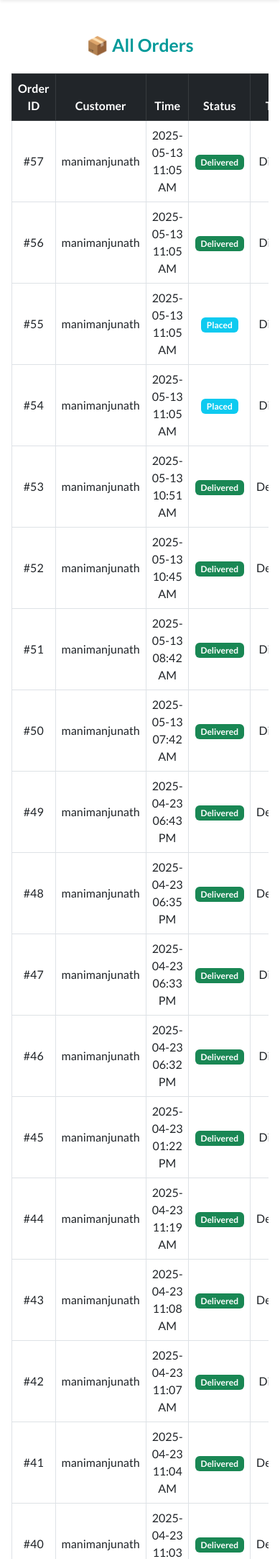
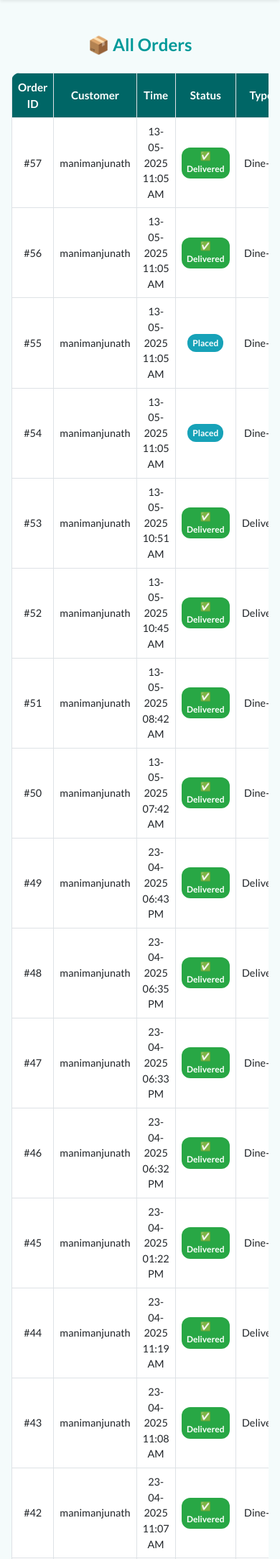
Before and after one commit to manii5228/Thayin_Suvai, a Flask app: page /admin/orders in a window 390 px wide. Shown: the part 56-2222 px from the top of the page at 72% size. Run offline with Flask 3, Linux system fonts and the light colour scheme.

Commit message:
changed the some of the functionalities according to client requriments

```diff
--- a/app.py
+++ b/app.py
@@ -491,27 +491,6 @@ def manage_address():
     addresses = Address.query.filter_by(customer_id=session['user_id']).all()
     return render_template('address.html', addresses=addresses)
 
-@app.route('/menu/search')
-def search_menu():
-    query = request.args.get('query', '').strip()
-    veg_filter = request.args.get('veg')
-    sort_price = request.args.get('sort')  # 'asc' or 'desc'
-
-    items = MenuItem.query
-    if query:
-        items = items.filter(MenuItem.name.ilike(f"%{query}%"))
-    if veg_filter == 'veg':
-        items = items.filter(MenuItem.description.ilike('%veg%'))
-    elif veg_filter == 'nonveg':
-        items = items.filter(MenuItem.description.ilike('%non-veg%'))
-
-    if sort_price == 'asc':
-        items = items.order_by(MenuItem.price.asc())
-    elif sort_price == 'desc':
-        items = items.order_by(MenuItem.price.desc())
-
-    items = items.all()
-    return render_template('menu_search.html', menu=items)
 
 @app.route('/logout')
 def logout():
@@ -585,7 +564,7 @@ def update_status(order_id):
     order = Order.query.get_or_404(order_id)
     order.status = new_status
     db.session.commit()
-    return redirect(url_for('admin_orders'))
+    return redirect(url_for('admin_orders_today'))
 
 
 @app.route('/edit_menu/<int:menu_id>', methods=['GET', 'POST'])
@@ -687,13 +666,6 @@ def admin_orders_today():
 
 
 
-
-@app.route('/admin/orders/week')
-def admin_orders_week():
-    start, end = get_date_range('week')
-    orders = Order.query.filter(Order.order_time >= start, Order.order_time <= end).order_by(Order.order_time.desc()).all()
-    return render_template('admin_orders_week_month.html', orders=orders, title="This Week's Orders")
-
 @app.route('/admin/orders/month')
 def admin_orders_month():
     start, end = get_date_range('month')
@@ -782,7 +754,7 @@ def mark_order_paid(order_id):
     else:
         flash(f"Order #{order.id} is already marked as paid.", "info")
 
-    return redirect(url_for('admin_orders'))
+    return redirect(url_for('admin_orders_today'))
 
 @app.route('/order/<int:order_id>/track')
 def track_order(order_id):
@@ -796,52 +768,8 @@ def track_order(order_id):
 
     return render_template('track_order.html', order=order)
 
-@app.route('/admin/download_orders/<period>')
-def download_orders_csv(period):
-    ist = timezone('Asia/Kolkata')
-    now = datetime.now(ist)
-
-    # Determine time range
-    if period == 'today':
-        start = datetime.combine(now.date(), datetime.min.time()).astimezone(ist)
-        end = datetime.combine(now.date(), datetime.max.time()).astimezone(ist)
-    elif period == 'this_month':
-        start = now.replace(day=1, hour=0, minute=0, second=0, microsecond=0)
-        end = now
-    elif period == 'this_week':
-        start = now - timedelta(days=now.weekday())
-        start = start.replace(hour=0, minute=0, second=0, microsecond=0)
-        end = now
-    else:
-        return "Invalid period", 400
-
-    # Convert to UTC if your DB stores in UTC
-    start_utc = start.astimezone(timezone('UTC'))
-    end_utc = end.astimezone(timezone('UTC'))
-
-    orders = Order.query.filter(Order.order_time >= start_utc, Order.order_time <= end_utc).all()
-
-    # Create CSV
-    output = StringIO()
-    writer = csv.writer(output)
-    writer.writerow(['Order ID', 'Customer Name', 'Order Time', 'Type', 'Table', 'Status', 'Total', 'Paid'])
-
-    for order in orders:
-        writer.writerow([
-            order.id,
-            order.customer.name,
-            order.order_time.astimezone(ist).strftime('%Y-%m-%d %I:%M %p'),
-            order.order_type,
-            order.table_number if order.order_type == 'Dine-In' else '-',
-            order.status,
-            f"{order.total:.2f}" if order.total else "0.00",
-            'Yes' if order.payment else 'No'
-        ])
-
-    output.seek(0)
-
-    return Response(
-        output,
-        mimetype='text/csv',
-        headers={'Content-Disposition': f'attachment; filename={period}_orders.csv'}
-    )
+@app.route('/admin/orders/print/<period>')
+def admin_print_orders(period):
+    # You can replace this with actual filtering by date range if needed
+    orders = Order.query.all()
+    return render_template('admin_print_orders.html', orders=orders, title=period.replace("_", " ").title())
--- a/static/css/orders.css
+++ b/static/css/orders.css
@@ -1,45 +1,99 @@
-/* ---------------- PAST ORDERS PAGE ---------------- */
+/* ---------------- GENERAL PAGE STYLING ---------------- */
 body {
   background-color: #f4fbfb;
+  font-family: 'Lato', sans-serif;
+  color: #333;
 }
 
 h2 {
   color: #009999;
   font-weight: bold;
+  margin-bottom: 30px;
 }
 
-  .card {
+/* ---------------- TABLE STYLING ---------------- */
+.table {
+  background-color: #fff;
   border-radius: 12px;
-    border: none;
-    transition: box-shadow 0.3s ease;
+  overflow: hidden;
+  box-shadow: 0 4px 12px rgba(0, 0, 0, 0.05);
 }
 
-  .card:hover {
-    box-shadow: 0 6px 16px rgba(0, 0, 0, 0.1);
+.table thead th {
+  background-color: #006666;
+  color: #fff;
+  font-weight: 600;
+  font-size: 0.95rem;
 }
 
-  .card-title {
-    color: #333;
-    font-weight: 600;
+.table-bordered td,
+.table-bordered th {
+  border: 1px solid #dee2e6;
+  vertical-align: middle;
 }
 
-  .btn-teal {
-    background-color: #009999;
-    color: #ffffff;
-    border: none;
+.table-hover tbody tr:hover {
+  background-color: #f1f1f1;
 }
 
-  .btn-teal:hover {
-    background-color:
-
-    #B67352;}
-
-  .btn-outline-primary {
-    border-color: #009999;
-    color: #009999;
+.table-danger {
+  background-color: #f8d7da !important;
+  color: #721c24;
 }
 
-  .btn-outline-primary:hover {
-    background-color: #009999;
+.table-danger td {
+  border-color: #f5c6cb;
+}
+
+/* ---------------- CUSTOM BADGES ---------------- */
+.custom-badge {
+  font-weight: 600;
+  padding: 0.4em 0.8em;
+  font-size: 0.85rem;
+  border-radius: 12px;
+  display: inline-flex;
+  align-items: center;
+  gap: 6px;
+}
+
+/* ❌ Canceled */
+.badge-canceled {
+  background-color: #dc3545;
   color: #fff;
 }
+
+/* ✅ Delivered */
+.badge-delivered {
+  background-color: #28a745;
+  color: #fff;
+}
+
+/* ⏳ In Progress */
+.badge-inprogress {
+  background-color: #17a2b8;
+  color: #fff;
+}
+
+/* ---------------- MOBILE RESPONSIVENESS ---------------- */
+@media (max-width: 768px) {
+  .table-responsive {
+    font-size: 0.9rem;
+  }
+
+  .custom-badge {
+    font-size: 0.75rem;
+    padding: 0.3em 0.6em;
+  }
+
+  h2 {
+    font-size: 1.5rem;
+  }
+}
+
+body::after {
+  content: "CSS loaded ✅";
+  display: block;
+  text-align: center;
+  font-size: 1rem;
+  color: red;
+}
--- a/templates/admin_orders.html
+++ b/templates/admin_orders.html
@@ -3,7 +3,7 @@
 {% block title %}All Orders - Admin | Thyain Suvai{% endblock %}
 
 {% block extra_css %}
-<link rel="stylesheet" href="{{ url_for('static', filename='css/admin_orders.css') }}">
+<link rel="stylesheet" href="{{ url_for('static', filename='css/orders.css') }}?v=3">
 {% endblock %}
 
 {% block content %}
@@ -21,48 +21,25 @@
           <th>Status</th>
           <th>Type</th>
           <th>Table</th>
-          <th>Paid</th>
-          <th>Actions</th>
         </tr>
       </thead>
       <tbody>
         {% for order in orders %}
-        <tr class="{% if order.status == 'Canceled' %}table-danger{% endif %}">
+        <tr class="{% if order.status == 'Cancelled' %}table-danger{% endif %}">
           <td>#{{ order.id }}</td>
           <td>{{ order.customer.name }}</td>
-          <td>{{ order.order_time.strftime('%Y-%m-%d %I:%M %p') }}</td>
+          <td>{{ order.order_time.strftime('%d-%m-%Y %I:%M %p') }}</td>
           <td>
-            {% if order.status == 'Canceled' %}
-              <span class="badge bg-danger">Canceled</span>
+            {% if order.status == 'Cancelled' %}
+              <span class="custom-badge badge-canceled">❌ Cancelled</span>
             {% elif order.status == 'Delivered' %}
-              <span class="badge bg-success">Delivered</span>
+              <span class="custom-badge badge-delivered">✅ Delivered</span>
             {% else %}
-              <span class="badge bg-info">{{ order.status }}</span>
+              <span class="custom-badge badge-inprogress"> {{ order.status }}</span>
             {% endif %}
           </td>
           <td>{{ order.order_type }}</td>
           <td>{% if order.order_type == 'Dine-In' %}{{ order.table_number }}{% else %}-{% endif %}</td>
-          <td>
-            {% if order.payment %}
-              <span class="badge bg-success">Paid</span>
-            {% else %}
-              <form method="POST" action="{{ url_for('mark_order_paid', order_id=order.id) }}">
-                <button type="submit" class="btn btn-sm btn-outline-success">Mark as Paid</button>
-              </form>
-            {% endif %}
-          </td>
-          <td>
-            {% if order.status == 'Delivered' %}
-              <span class="text-muted">Delivered</span>
-            {% elif order.status == 'Canceled' %}
-              <span class="text-muted">Canceled</span>
-            {% else %}
-              <form method="POST" action="{{ url_for('update_status', order_id=order.id) }}" class="d-inline">
-                <input type="hidden" name="status" value="Delivered">
-                <button type="submit" class="btn btn-sm btn-outline-primary">Mark as Delivered</button>
-              </form>
-            {% endif %}
-          </td>
         </tr>
         {% endfor %}
       </tbody>
--- a/templates/admin_orders_today.html
+++ b/templates/admin_orders_today.html
@@ -53,6 +53,9 @@
               {{ order.order_time.strftime('%I:%M %p') }} | {{ order.order_type }}
             </div>
             <a href="{{ url_for('track_order', order_id=order.id) }}" class="btn btn-sm btn-warning">Review</a>
+             <form method="POST" action="{{ url_for('mark_order_paid', order_id=order.id) }}">
+                <button type="submit" class="btn btn-sm btn-outline-success">Mark as Paid</button>
+              </form>
           </li>
           {% endfor %}
         </ul>
```
Also changed, not shown: static/css/menu.css (+27 -0 lines), templates/admin_orders_week_month.html (+7 -3 lines), templates/admin_print_orders.html (added, +85 -0 lines), instance/thyain_suvai.db. Lines whose indentation alone changed are shown as unchanged.
